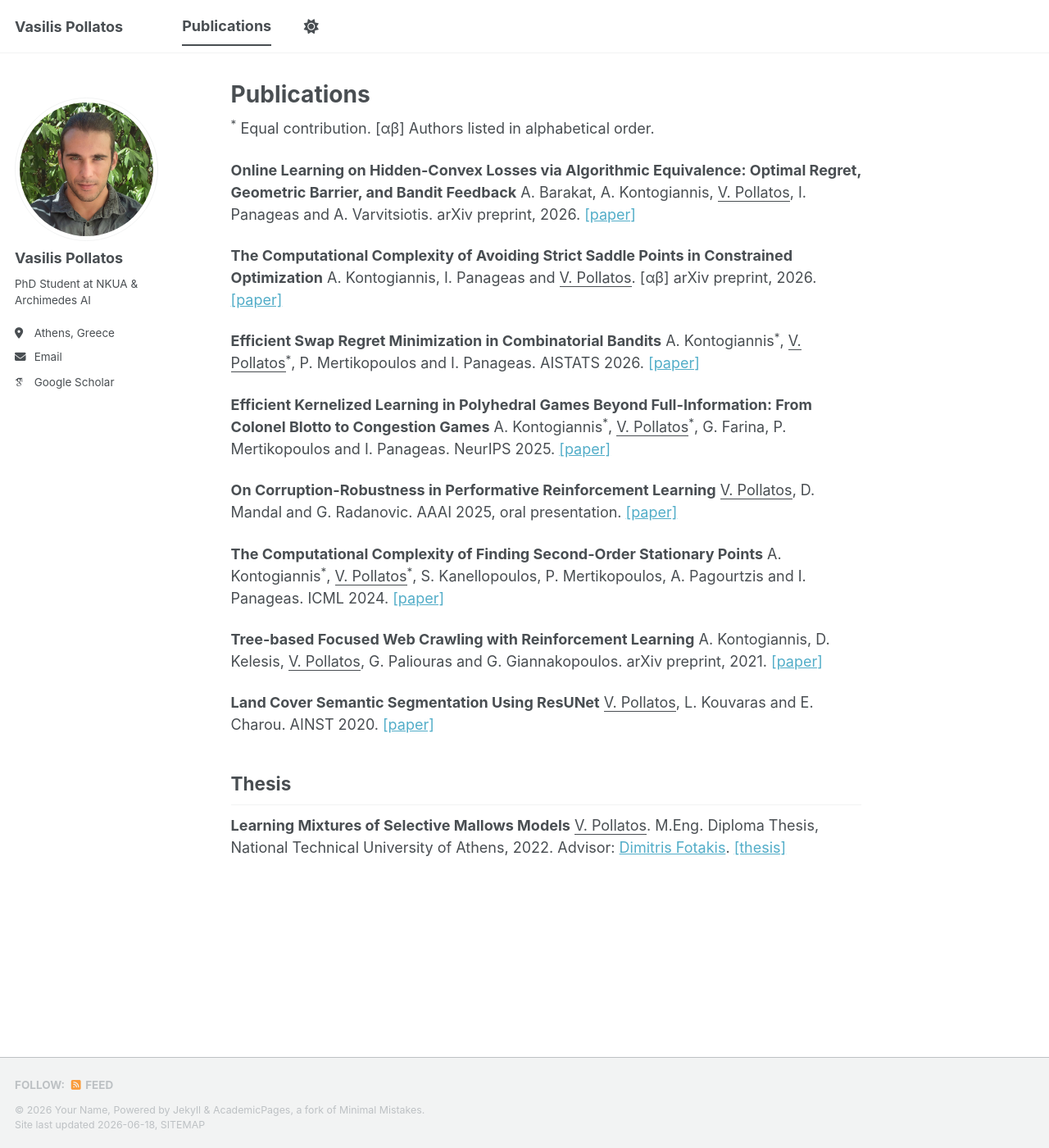
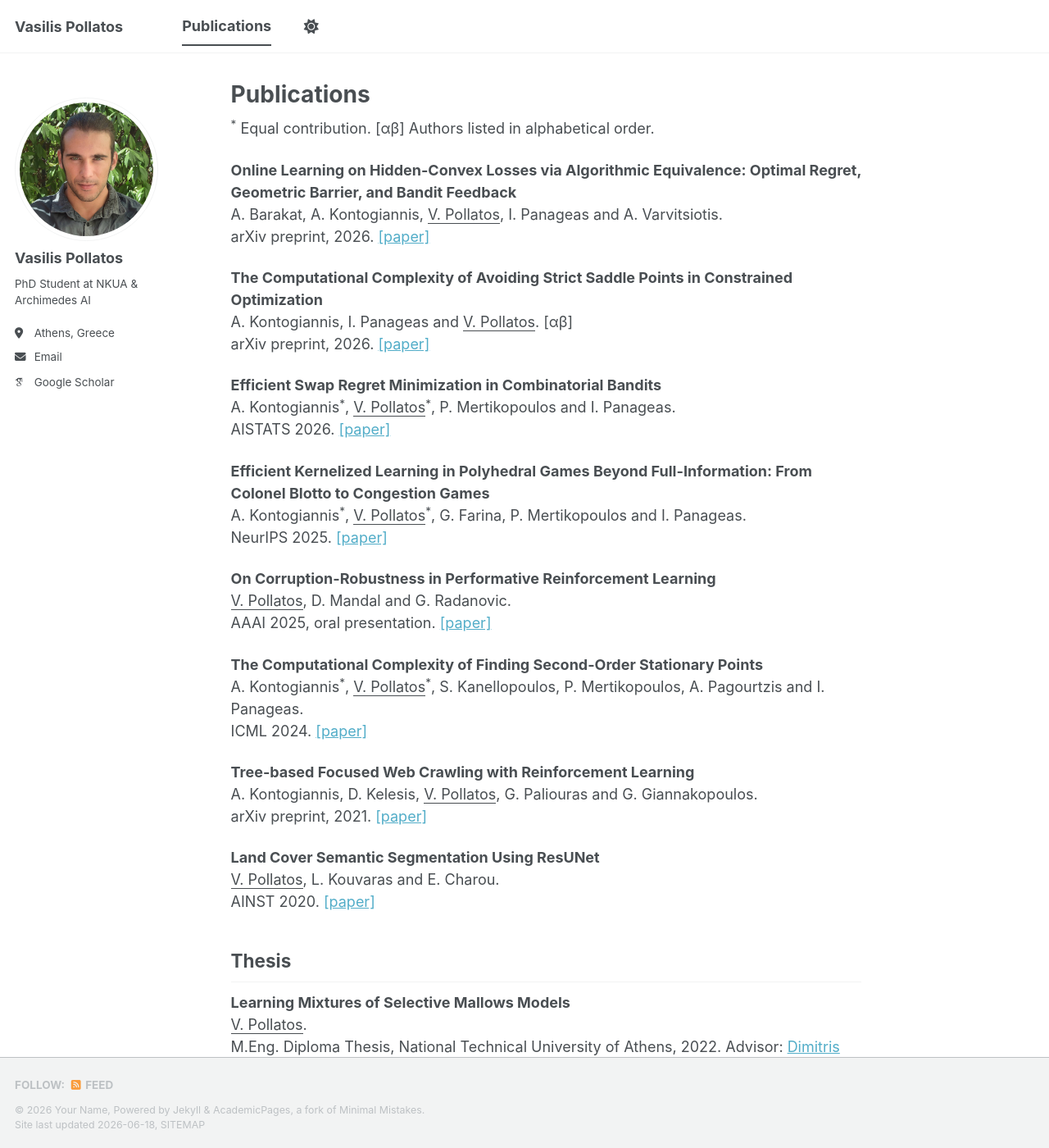
Before and after one commit to vaspoll/vaspoll.github.io, a Jekyll site: the page built from _pages/publications.md, in a window 1280 px wide and 1400 px high. Shown: the whole window at 82% size. Built offline with Jekyll 4.4.1, drawn with Linux system fonts in a browser that asks for light colours; some web fonts are replaced; a script bundle is joined from its source files by our own code; library files that are not in the unit come from our copies.

```diff
--- a/_pages/publications.md
+++ b/_pages/publications.md
@@ -7,37 +7,40 @@ author_profile: true
 
 <sup>*</sup> Equal contribution. [αβ] Authors listed in alphabetical order.
 
-**Online Learning on Hidden-Convex Losses via Algorithmic Equivalence: Optimal Regret, Geometric Barrier, and Bandit Feedback**
-A. Barakat, A. Kontogiannis, <u>V. Pollatos</u>, I. Panageas and A. Varvitsiotis.
-arXiv preprint, 2026. [[paper]](https://arxiv.org/abs/2605.26373)
+**Online Learning on Hidden-Convex Losses via Algorithmic Equivalence: Optimal Regret, Geometric Barrier, and Bandit Feedback**<br/>
+A. Barakat, A. Kontogiannis, <u>V. Pollatos</u>, I. Panageas and A. Varvitsiotis.<br/>
+arXiv preprint, 2026. [[paper]](https://arxiv.org/abs/2605.26373)<br/>
 
-**The Computational Complexity of Avoiding Strict Saddle Points in Constrained Optimization**
-A. Kontogiannis, I. Panageas and <u>V. Pollatos</u>. [αβ]
-arXiv preprint, 2026. [[paper]](https://arxiv.org/abs/2604.02285)
+**The Computational Complexity of Avoiding Strict Saddle Points in Constrained Optimization**<br/>
+A. Kontogiannis, I. Panageas and <u>V. Pollatos</u>. [αβ]<br/>
+arXiv preprint, 2026. [[paper]](https://arxiv.org/abs/2604.02285)<br/>
 
-**Efficient Swap Regret Minimization in Combinatorial Bandits**
-A. Kontogiannis<sup>*</sup>, <u>V. Pollatos</u><sup>*</sup>, P. Mertikopoulos and I. Panageas.
-AISTATS 2026. [[paper]](https://arxiv.org/abs/2602.02087)
+**Efficient Swap Regret Minimization in Combinatorial Bandits**<br/>
+A. Kontogiannis<sup>*</sup>, <u>V. Pollatos</u><sup>*</sup>, P. Mertikopoulos and I. Panageas.<br/>
+AISTATS 2026. [[paper]](https://arxiv.org/abs/2602.02087)<br/>
 
-**Efficient Kernelized Learning in Polyhedral Games Beyond Full-Information: From Colonel Blotto to Congestion Games**
-A. Kontogiannis<sup>*</sup>, <u>V. Pollatos</u><sup>*</sup>, G. Farina, P. Mertikopoulos and I. Panageas.
-NeurIPS 2025. [[paper]](https://arxiv.org/abs/2509.20919)
+**Efficient Kernelized Learning in Polyhedral Games Beyond Full-Information: From Colonel Blotto to Congestion Games**<br/>
+A. Kontogiannis<sup>*</sup>, <u>V. Pollatos</u><sup>*</sup>, G. Farina, P. Mertikopoulos and I. Panageas.<br/>
+NeurIPS 2025. [[paper]](https://arxiv.org/abs/2509.20919)<br/>
 
-**On Corruption-Robustness in Performative Reinforcement Learning** <u>V. Pollatos</u>, D. Mandal and G. Radanovic.
-AAAI 2025, oral presentation. [[paper]](https://ojs.aaai.org/index.php/AAAI/article/view/34196)
+**On Corruption-Robustness in Performative Reinforcement Learning** <br/>
+<u>V. Pollatos</u>, D. Mandal and G. Radanovic.<br/>
+AAAI 2025, oral presentation. [[paper]](https://ojs.aaai.org/index.php/AAAI/article/view/34196)<br/>
 
-**The Computational Complexity of Finding Second-Order Stationary Points**
-A. Kontogiannis<sup>*</sup>, <u>V. Pollatos</u><sup>*</sup>, S. Kanellopoulos, P. Mertikopoulos, A. Pagourtzis and I. Panageas.
-ICML 2024. [[paper]](https://proceedings.mlr.press/v235/kontogiannis24a.html)
+**The Computational Complexity of Finding Second-Order Stationary Points**<br/>
+A. Kontogiannis<sup>*</sup>, <u>V. Pollatos</u><sup>*</sup>, S. Kanellopoulos, P. Mertikopoulos, A. Pagourtzis and I. Panageas.<br/>
+ICML 2024. [[paper]](https://proceedings.mlr.press/v235/kontogiannis24a.html)<br/>
 
-**Tree-based Focused Web Crawling with Reinforcement Learning**
-A. Kontogiannis, D. Kelesis, <u>V. Pollatos</u>, G. Paliouras and G. Giannakopoulos.
-arXiv preprint, 2021. [[paper]](https://arxiv.org/abs/2112.07620)
+**Tree-based Focused Web Crawling with Reinforcement Learning**<br/>
+A. Kontogiannis, D. Kelesis, <u>V. Pollatos</u>, G. Paliouras and G. Giannakopoulos.<br/>
+arXiv preprint, 2021. [[paper]](https://arxiv.org/abs/2112.07620)<br/>
 
-**Land Cover Semantic Segmentation Using ResUNet** <u>V. Pollatos</u>, L. Kouvaras and E. Charou.
-AINST 2020. [[paper]](https://arxiv.org/abs/2010.06285)
+**Land Cover Semantic Segmentation Using ResUNet** <br/>
+<u>V. Pollatos</u>, L. Kouvaras and E. Charou.<br/>
+AINST 2020. [[paper]](https://arxiv.org/abs/2010.06285)<br/>
 
 ## Thesis
 
-**Learning Mixtures of Selective Mallows Models** <u>V. Pollatos</u>.
-M.Eng. Diploma Thesis, National Technical University of Athens, 2022. Advisor: [Dimitris Fotakis](https://www.softlab.ntua.gr/~fotakis/). [[thesis]](https://dspace.lib.ntua.gr/xmlui/handle/123456789/55730)
+**Learning Mixtures of Selective Mallows Models** <br/>
+<u>V. Pollatos</u>.<br/>
+M.Eng. Diploma Thesis, National Technical University of Athens, 2022. Advisor: [Dimitris Fotakis](https://www.softlab.ntua.gr/~fotakis/). [[thesis]](https://dspace.lib.ntua.gr/xmlui/handle/123456789/55730)<br/>
```
